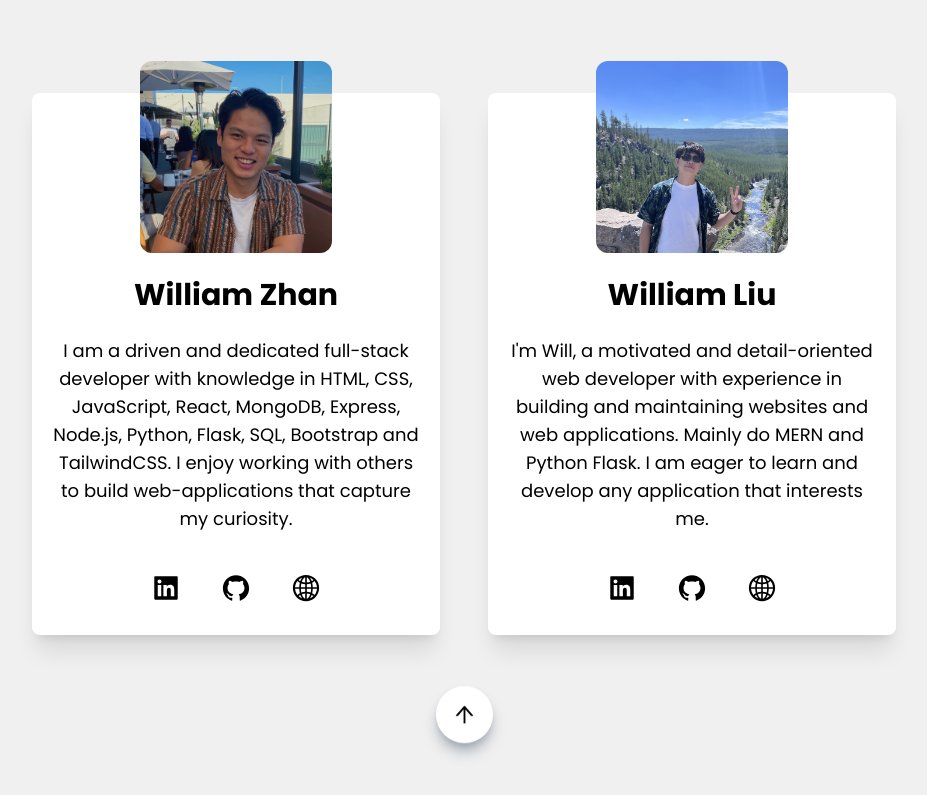
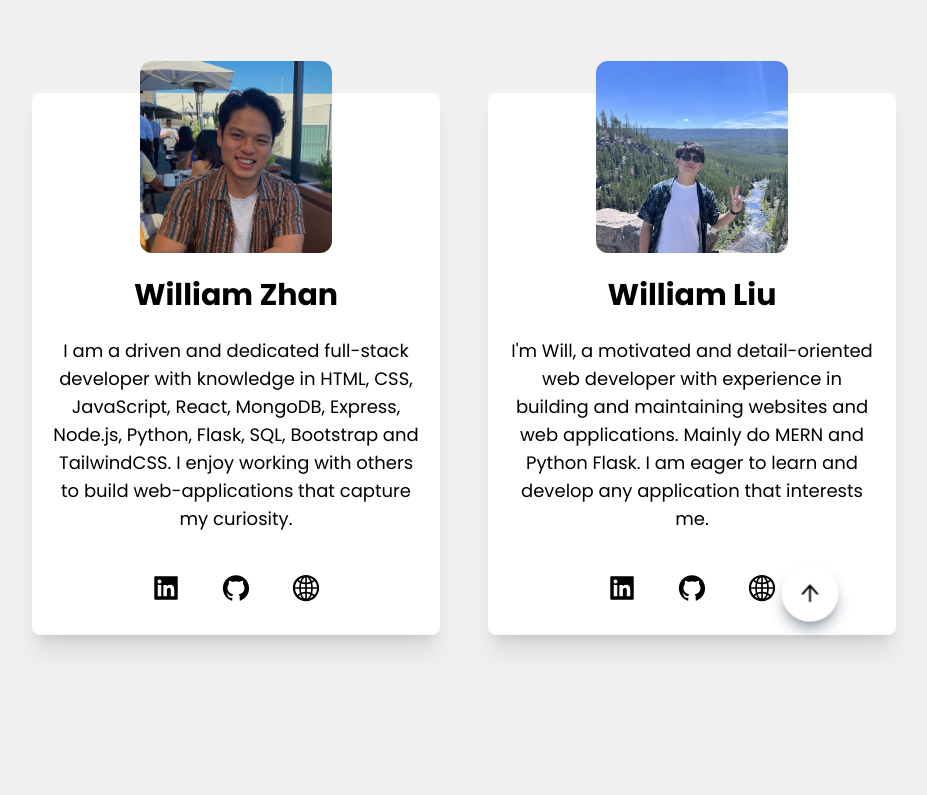
Before and after one commit to waileungl/devbud_mern_app, a React (Create React App) app in the folder client/: page / in a window 1280 px wide. Shown: the part 2672-3467 px from the top of the page, without its empty margins (176-1103 px from the left). Built offline with nearby package versions, Linux system fonts and the light colour scheme; what agora-rtc-sdk-ng, agora-rtm-sdk would draw is missing.

Commit message:
Editing the position of the go back to top button

```diff
--- a/client/src/components/AboutUs.jsx
+++ b/client/src/components/AboutUs.jsx
@@ -11,7 +11,7 @@ import { Link as LinkScroll } from 'react-scroll';
 
 const AboutUs = () => {
   return (
-    <div name='about' className='w-full py-[9rem] px-4'>
+    <div name='about' className='w-full py-[9rem] px-4 relative'>
       <div className='max-w-[1240px] mx-auto px-2'>
         <h2 className='text-4xl md:text-5xl font-bold text-center'>
           Meet the Team
@@ -78,7 +78,7 @@ const AboutUs = () => {
             </div>
           </div>
         </div>
-        <div className='flex justify-center py-12'>
+        <div className='flex justify-center py-12 lg:absolute lg:top-[83%] lg:left-[77%] lg:translate-x-[-50%] lg:translate-y-[-50%]'>
           <LinkScroll to='home' smooth={true} offset={0} duration={500}>
             <div className='rounded-full shadow-lg shadow-gray-400 p-4 cursor-pointer hover:scale-110 ease-in duration-300 animate-bounce bg-white'>
               <AiOutlineArrowUp className='text-black' size={25} />
```
